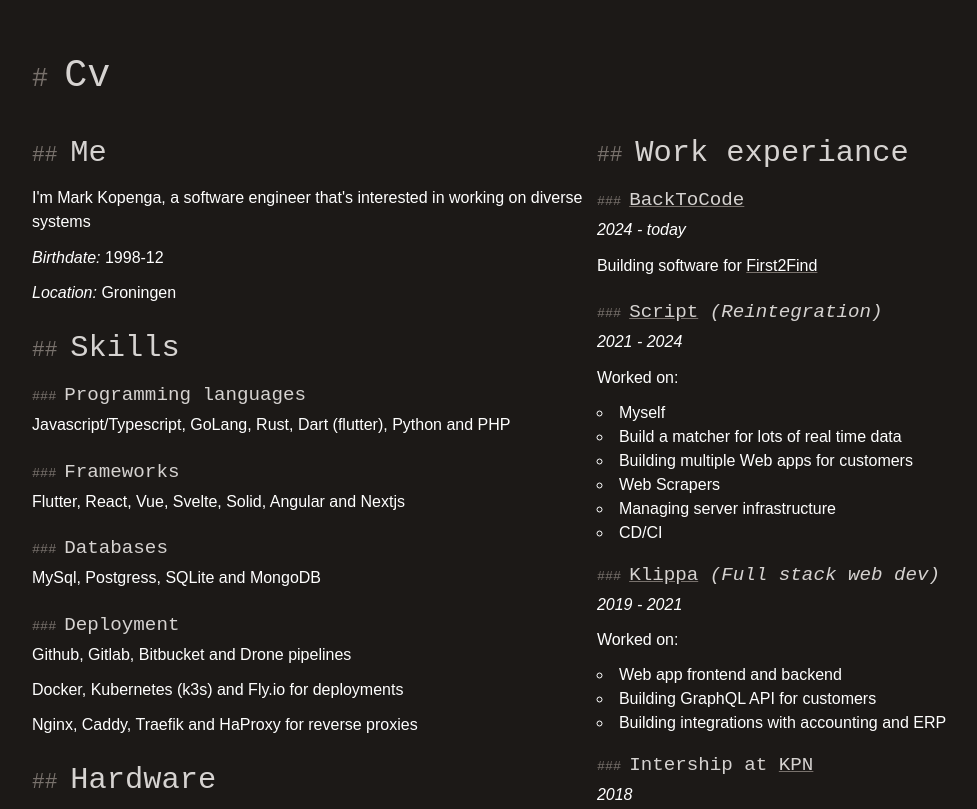
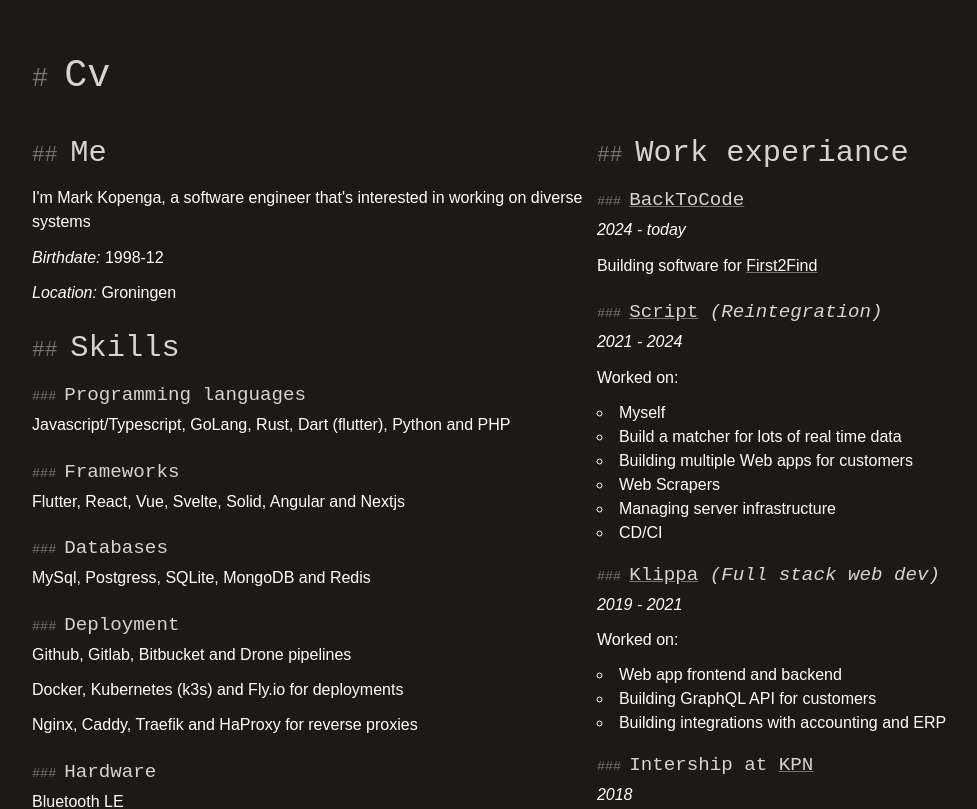
Before and after one commit to mjarkk/mkopenga, a Next.js app: page /cv in a window 1280 px wide. Shown: the top 809 px of the page, without its empty margins (16-993 px from the left). Built offline with nearby package versions, Linux system fonts and the light colour scheme; a web font is replaced by a local one.

Commit message:
Add redis and use h3

```diff
--- a/src/app/cv/skills.mdx
+++ b/src/app/cv/skills.mdx
@@ -10,7 +10,7 @@
 
 ### Databases
 
-MySql, Postgress, SQLite and MongoDB
+MySql, Postgress, SQLite, MongoDB and Redis
 
 ### Deployment
 
@@ -20,7 +20,7 @@
 
 Nginx, Caddy, Traefik and HaProxy for reverse proxies
 
-## Hardware
+### Hardware
 
 Bluetooth LE
 
```
